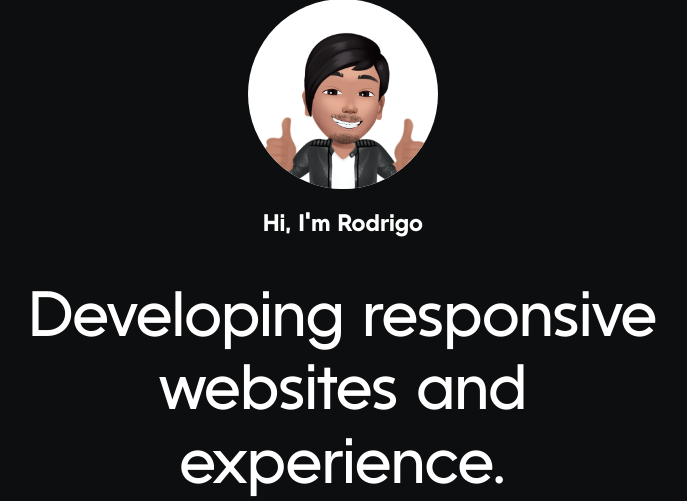
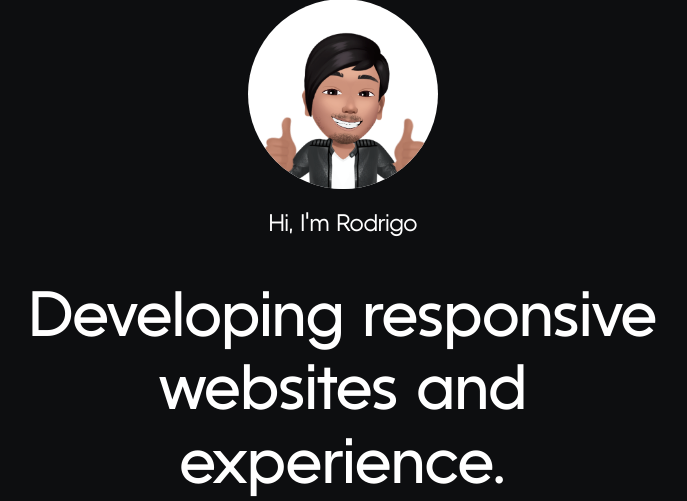
Before and after one commit to rodrigordgfs/portifolio-shinodalabs-old, a PHP site: page / in a window 1280 px wide. Shown: the part 164-665 px from the top of the page, without its empty margins (297-984 px from the left). Run offline with PHP 8.4, Linux system fonts and the light colour scheme.

Commit message:
Removed unuseds fonts

```diff
--- a/css/fonts.css
+++ b/css/fonts.css
@@ -18,41 +18,9 @@
 }
 
 @font-face {
-  font-family: "kontora-extra-black";
-  src: url("../assets/fonts/kontora_extrablack-webfont.woff2") format("woff2"),
-    url("../assets/fonts/kontora_extrablack-webfont.woff") format("woff");
-  font-weight: normal;
-  font-style: normal;
-}
-
-@font-face {
-  font-family: "kontora-extra-bold";
-  src: url("../assets/fonts/kontora_extrabold-webfont.woff2") format("woff2"),
-    url("../assets/fonts/kontora_extrabold-webfont.woff") format("woff");
-  font-weight: normal;
-  font-style: normal;
-}
-
-@font-face {
-  font-family: "kontora-light";
-  src: url("../assets/fonts/kontora_light-webfont.woff2") format("woff2"),
-    url("../assets/fonts/kontora_light-webfont.woff") format("woff");
-  font-weight: normal;
-  font-style: normal;
-}
-
-@font-face {
   font-family: "kontora-medium";
   src: url("../assets/fonts/kontora_medium-webfont.woff2") format("woff2"),
     url("../assets/fonts/kontora_medium-webfont.woff") format("woff");
-  font-weight: normal;
-  font-style: normal;
-}
-
-@font-face {
-  font-family: "kontora-regular";
-  src: url("../assets/fonts/kontora_regular-webfont.woff2") format("woff2"),
-    url("../assets/fonts/kontora_regular-webfont.woff") format("woff");
   font-weight: normal;
   font-style: normal;
 }
@@ -64,11 +32,3 @@
   font-weight: normal;
   font-style: normal;
 }
-
-@font-face {
-  font-family: "kontora-thin";
-  src: url("../assets/fonts/kontora_thin-webfont.woff2") format("woff2"),
-    url("../assets/fonts/kontora_thin-webfont.woff") format("woff");
-  font-weight: normal;
-  font-style: normal;
-}
--- a/css/style.css
+++ b/css/style.css
@@ -80,7 +80,7 @@
   text-align: center;
   font-size: 1.5em;
   color: #fff;
-  font-family: "kontora-black", sans-serif;
+  font-family: "kontora-medium", sans-serif;
   margin-top: 20px;
 }
 
```
Also changed, not shown: assets/fonts/Kontora ExtraBlack.otf (deleted), assets/fonts/Kontora ExtraBold.otf (deleted), assets/fonts/Kontora Light.otf (deleted), assets/fonts/Kontora Regular.otf (deleted), assets/fonts/Kontora Thin.otf (deleted), assets/fonts/kontora_extrablack-webfont.woff (deleted), assets/fonts/kontora_extrablack-webfont.woff2 (deleted), assets/fonts/kontora_extrabold-webfont.woff (deleted), assets/fonts/kontora_extrabold-webfont.woff2 (deleted), assets/fonts/kontora_light-webfont.woff (deleted), assets/fonts/kontora_light-webfont.woff2 (deleted), assets/fonts/kontora_regular-webfont.woff (deleted), assets/fonts/kontora_regular-webfont.woff2 (deleted).
